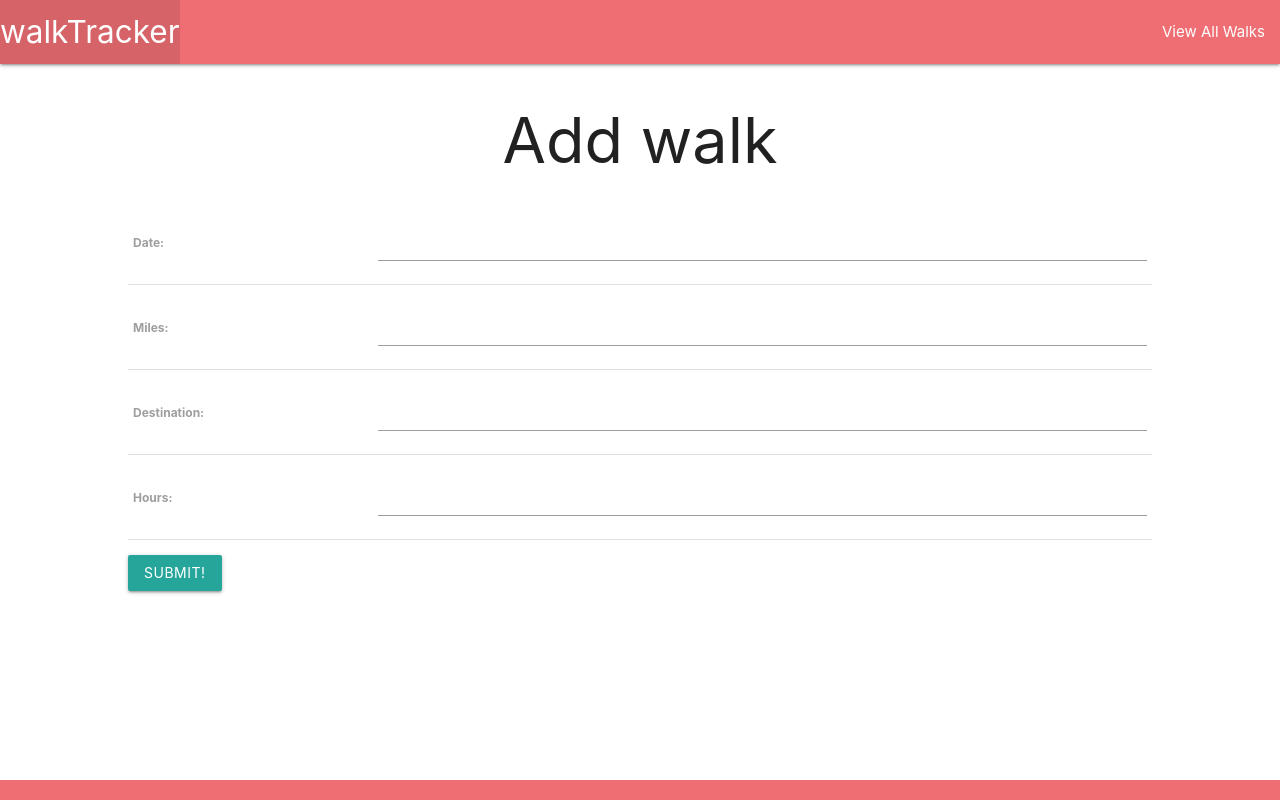
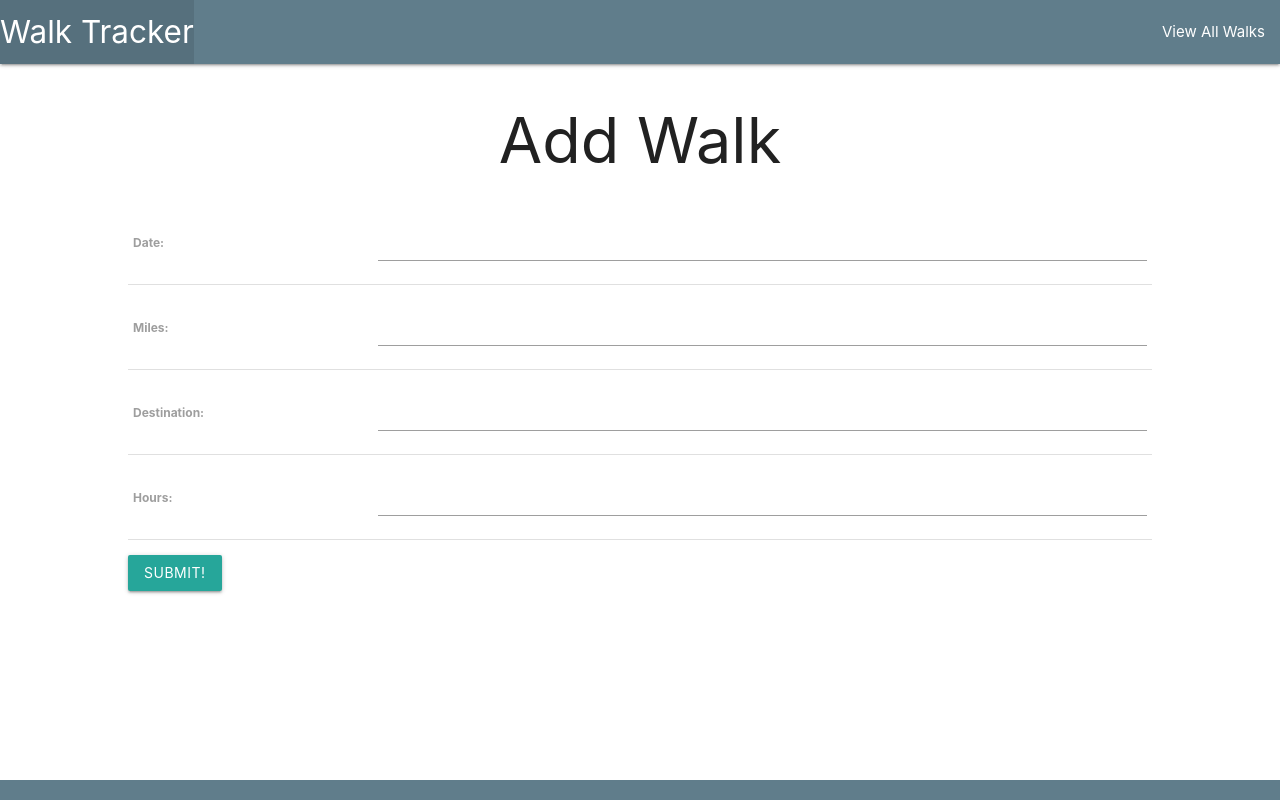
Before and after one commit to bryanstark1/walktracker, a Django app: page /walks/create/ in a window 1280 px wide. Run offline with Django 4.2, Linux system fonts and the light colour scheme.

```diff
--- a/main_app/templates/base.html
+++ b/main_app/templates/base.html
@@ -12,10 +12,10 @@
 </head>
 <body>
   <header class="navbar-fixed">
-    <nav>
+    <nav class="blue-grey">
       <div class="nav-wrapper">
         <ul>
-          <li><a href="/" class="left brand-logo">walkTracker</a></li>
+          <li><a href="/" class="left brand-logo">Walk Tracker</a></li>
         </ul>
         <ul class="right">
           <li><a href="/walks">View All Walks</a></li>
@@ -27,7 +27,7 @@
     {% block content %}
     {% endblock %}
   </main>
-  <footer class="page-footer">
+  <footer class="page-footer blue-grey">
   </footer>
 </body>
 </html>
--- a/main_app/templates/main_app/walk_form.html
+++ b/main_app/templates/main_app/walk_form.html
@@ -3,7 +3,7 @@
 {% if object %}
   <h1>Edit <span class="teal-text">{{ object.name }}</span></h1>
 {% else %}
-  <h1>Add walk</h1>
+  <h1>Add Walk</h1>
 {% endif %}
 <!-- Leaving the action empty makes the form post to the same url used to display it -->
 <form action="" method="POST">
```
